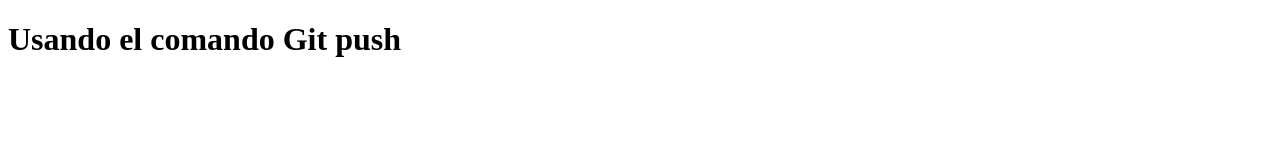
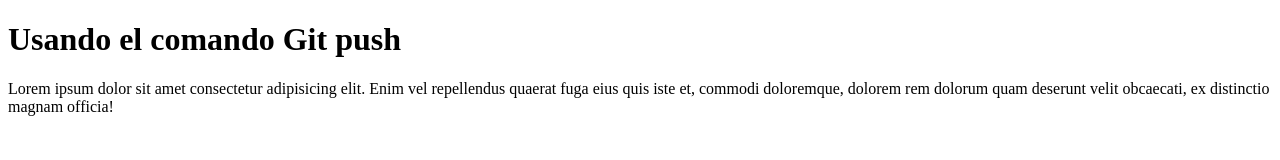
Before and after one commit to daniyamarte/trabajando_con_gitpush, a plain HTML site: page index.html in a window 1280 px wide. Drawn offline with Linux system fonts and the light colour scheme.

Commit message:
Se creo unparrafo en el archivpo index

```diff
--- a/index.html
+++ b/index.html
@@ -7,6 +7,6 @@
 </head>
 <body>
     <h1>Usando el comando Git push</h1>
-
+    <p>Lorem ipsum dolor sit amet consectetur adipisicing elit. Enim vel repellendus quaerat fuga eius quis iste et, commodi doloremque, dolorem rem dolorum quam deserunt velit obcaecati, ex distinctio magnam officia!</p>
 </body>
 </html>
```
